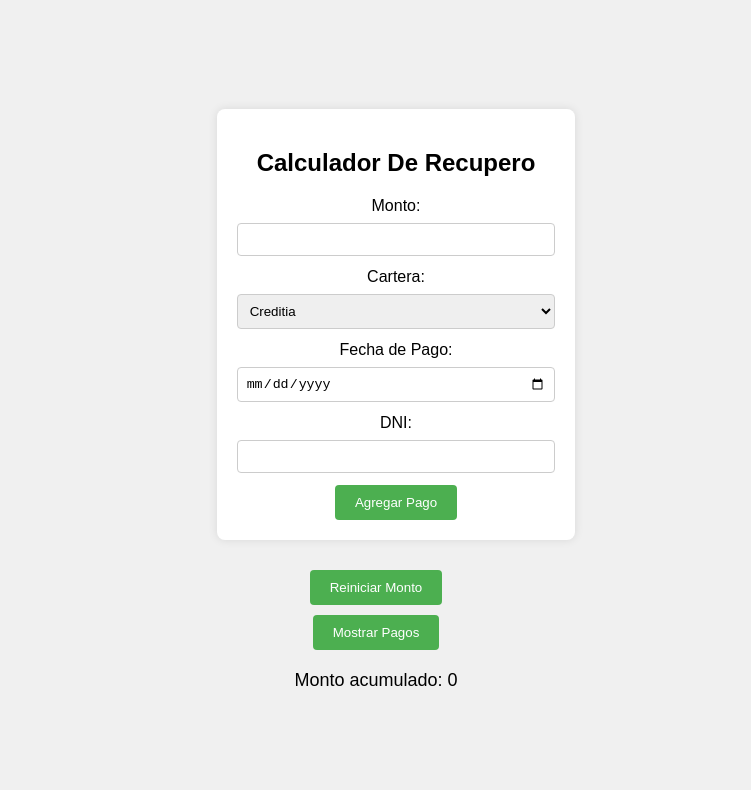
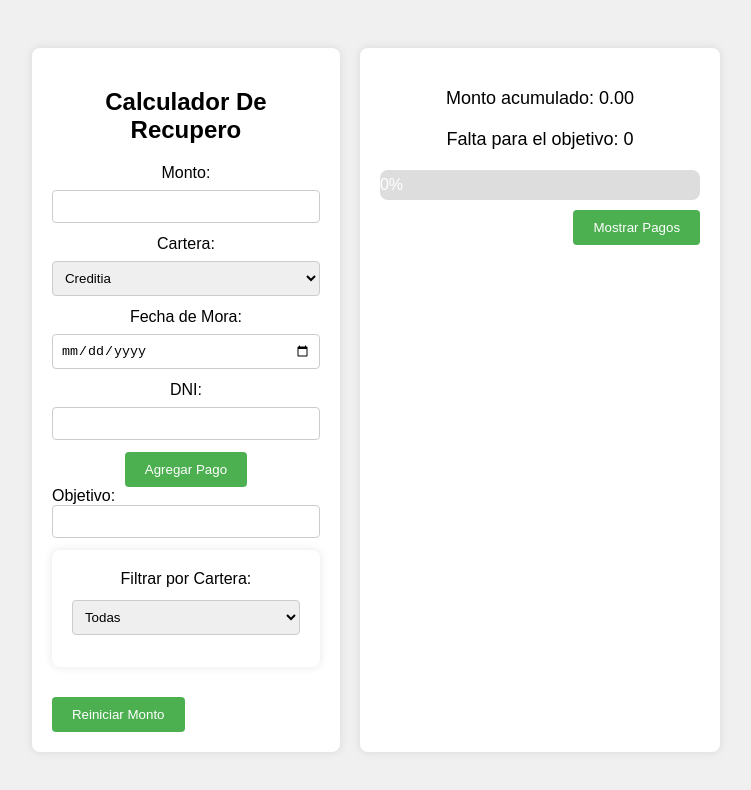
Before and after one commit to Maurodileva/contador_recuperos, a website: page index.html in a window 1280 px wide. Both pictures are taken after a click on the button "Reiniciar Monto". Shown: the whole page, without its empty margins (264-1015 px from the left). Drawn offline with Linux system fonts and the light colour scheme; no server answers.

Commit message:
cambios en la vistas para que sea mas como para el usuario

```diff
--- a/index.html
+++ b/index.html
@@ -7,7 +7,8 @@
     <link rel="stylesheet" href="styles.css">
 </head>
 <body>
-    <section>
+    <div class="container">
+        <section class="form-section">
             <div class="contenedor-inputs">
                 <h1>Calculador De Recupero</h1>
                 <form id="moneyForm">
@@ -19,21 +20,35 @@
                         <option value="Medife">Medife</option>
                         <option value="Wenance">Wenance</option>
                     </select>
-            <label for="date">Fecha de Pago:</label>
+                    <label for="date">Fecha de Mora:</label>
                     <input type="date" id="date" name="date" required>
                     <label for="dni">DNI:</label>
                     <input type="text" id="dni" name="dni" required>
                     <button type="submit">Agregar Pago</button>
+                </form>
+                <label for="goal">Objetivo:</label>
+                <input type="number" id="goal" name="goal">
             </div>
-    </form>
+            <div class="filtro-empresa">
+                <label for="filterCompany">Filtrar por Cartera:</label>
+                <select id="filterCompany" name="filterCompany">
+                    <option value="all">Todas</option>
+                    <option value="Creditia">Creditia</option>
+                    <option value="Medife">Medife</option>
+                    <option value="Wenance">Wenance</option>
+                </select>
             </div>
+            <button id="resetButton">Reiniciar Monto</button>
         </section>
-    <button id="resetButton">Reiniciar Monto</button>
+        <section class="data-section">
+            <div id="totalAmount">Monto acumulado: 0</div>
+            <div id="amountRemaining">Falta para el objetivo: 0</div>
+            <div class="progress-container">
+                <div class="progress-bar" id="progressBar"></div>
+            </div>
             <button id="toggleTableButton">Mostrar Pagos</button>
             <div id="paymentTable" class="hidden">
-
-
-        <table border="3">
+                <table>
                     <thead>
                         <tr>
                             <th>Monto</th>
@@ -47,7 +62,8 @@
                     </tbody>
                 </table>
             </div>
-    <div id="totalAmount">Monto acumulado: 0</div>
+        </section>
+    </div>
     <script src="script.js"></script>
 </body>
 </html>
--- a/package.json
+++ b/package.json
@@ -13,7 +13,10 @@
   "license": "ISC",
   "dependencies": {
     "body-parser": "^1.20.2",
-    "express": "^4.19.2"
+    "express": "^4.19.2",
+    "express-session": "^1.18.0",
+    "passport": "^0.7.0",
+    "passport-local": "^1.0.0"
   },
   "devDependencies": {
     "nodemon": "^3.1.3"
--- a/script.js
+++ b/script.js
@@ -5,6 +5,13 @@ document.addEventListener('DOMContentLoaded', function () {
     const paymentTable = document.getElementById('paymentTable');
     const paymentTableBody = document.getElementById('paymentTableBody');
     const totalAmountDisplay = document.getElementById('totalAmount');
+    const amountRemainingDisplay = document.getElementById('amountRemaining');
+    const progressBar = document.getElementById('progressBar');
+    const goalInput = document.getElementById('goal');
+    const filterCompany = document.getElementById('filterCompany');
+
+    let goal = 0;
+    let transactions = []; // Variable para almacenar todas las transacciones
 
     // Función para cargar el JSON desde el servidor
     function loadMoneyData() {
@@ -36,17 +43,20 @@ document.addEventListener('DOMContentLoaded', function () {
     }
 
     // Función para actualizar la visualización del monto acumulado
-    function updateTotalAmountDisplay(totalAmount) {
-        totalAmountDisplay.textContent = `Monto acumulado: ${totalAmount}`;
+    function updateTotalAmountDisplay(transactionsToShow) {
+        const totalAmount = transactionsToShow.reduce((sum, transaction) => sum + transaction.amount, 0);
+        totalAmountDisplay.textContent = `Monto acumulado: ${totalAmount.toFixed(2)}`;
+        updateProgressBar(totalAmount);
+        updateAmountRemaining(totalAmount);
     }
 
     // Función para llenar la tabla con los pagos registrados
-    function fillPaymentTable(transactions) {
+    function fillPaymentTable(transactionsToShow) {
         paymentTableBody.innerHTML = '';
-        transactions.forEach(transaction => {
+        transactionsToShow.forEach(transaction => {
             const row = document.createElement('tr');
             row.innerHTML = `
-                <td>${transaction.amount}</td>
+                <td>${transaction.amount.toFixed(2)}</td>
                 <td>${transaction.company}</td>
                 <td>${transaction.date}</td>
                 <td>${transaction.dni}</td>
@@ -55,35 +65,40 @@ document.addEventListener('DOMContentLoaded', function () {
         });
     }
 
-    // Cargar y mostrar el monto acumulado al cargar la página
-    loadMoneyData().then(moneyData => {
-        if (moneyData) {
-            updateTotalAmountDisplay(moneyData.totalAmount);
-            fillPaymentTable(moneyData.transactions);
-        }
-    });
+    // Función para actualizar la barra de progreso
+    function updateProgressBar(totalAmount) {
+        const percentage = goal > 0 ? (totalAmount / goal) * 100 : 0;
+        progressBar.style.width = `${Math.min(percentage, 100)}%`;
+        progressBar.textContent = `${Math.min(percentage, 100).toFixed(2)}%`;
+    }
+
+    // Función para actualizar la cantidad restante para alcanzar el objetivo
+    function updateAmountRemaining(totalAmount) {
+        const amountRemaining = Math.max(goal - totalAmount, 0);
+        amountRemainingDisplay.textContent = `Falta para el objetivo: ${amountRemaining.toFixed(2)}`;
+    }
+
+    // Función para filtrar las transacciones por empresa
+    function filterTransactions() {
+        const company = filterCompany.value;
+        const filteredTransactions = transactions.filter(transaction => company === 'all' || transaction.company === company);
+        fillPaymentTable(filteredTransactions);
+        updateTotalAmountDisplay(filteredTransactions);
+    }
 
     // Manejar el envío del formulario
     form.addEventListener('submit', function (event) {
-        event.preventDefault(); // Prevenir el envío del formulario
+        event.preventDefault();
 
-        // Obtener los valores ingresados
         const amountInput = document.getElementById('amount');
         const companyInput = document.getElementById('company');
         const dateInput = document.getElementById('date');
         const dniInput = document.getElementById('dni');
 
-        // Convertir los valores a los tipos adecuados
-        let amount = parseFloat(amountInput.value);
-        let company = companyInput.value;
-        let date = dateInput.value;
-        let dni = dniInput.value;
-
-        // Verificar si la conversión fue exitosa
-        if (isNaN(amount)) {
-            alert('Por favor, ingrese un número válido.');
-            return;
-        }
+        const amount = parseFloat(amountInput.value);
+        const company = companyInput.value;
+        const date = dateInput.value;
+        const dni = dniInput.value;
 
         // Crear la nueva transacción
         const newTransaction = {
@@ -93,17 +108,16 @@ document.addEventListener('DOMContentLoaded', function () {
             dni: dni
         };
 
-        // Guardar la transacción en el servidor
+        // Guardar la transacción en el servidor y manejar los datos después
         saveTransaction(newTransaction).then(() => {
-            // Recargar los datos después de guardar la transacción
             loadMoneyData().then(moneyData => {
-                // Actualizar la visualización del monto acumulado
-                updateTotalAmountDisplay(moneyData.totalAmount);
-                // Actualizar la tabla de pagos
-                fillPaymentTable(moneyData.transactions);
+                if (moneyData) {
+                    transactions = moneyData.transactions;
+                    filterTransactions();
+                }
             });
 
-            // Limpiar los campos de entrada
+            // Limpiar los campos de entrada después de guardar
             amountInput.value = '';
             companyInput.value = 'Creditia';
             dateInput.value = '';
@@ -114,10 +128,12 @@ document.addEventListener('DOMContentLoaded', function () {
     // Manejar el reinicio del monto acumulado
     resetButton.addEventListener('click', function () {
         resetMoneyData().then(data => {
-            // Actualizar la visualización del monto acumulado
-            updateTotalAmountDisplay(data.totalAmount);
-            // Limpiar la tabla de pagos
-            paymentTableBody.innerHTML = '';
+            transactions = [];
+            updateTotalAmountDisplay(transactions);
+            fillPaymentTable(transactions);
+            progressBar.style.width = '0%';
+            progressBar.textContent = '0%';
+            amountRemainingDisplay.textContent = 'Falta para el objetivo: 0';
         });
     });
 
@@ -130,4 +146,26 @@ document.addEventListener('DOMContentLoaded', function () {
             toggleTableButton.textContent = 'Mostrar Pagos';
         }
     });
+
+    // Manejar el cambio del objetivo
+    goalInput.addEventListener('input', function () {
+        goal = parseFloat(goalInput.value);
+        if (isNaN(goal) || goal <= 0) {
+            goal = 0;
+        }
+        updateProgressBar(transactions.reduce((sum, transaction) => sum + transaction.amount, 0));
+        updateAmountRemaining(transactions.reduce((sum, transaction) => sum + transaction.amount, 0));
+    });
+
+    // Manejar el cambio del filtro por empresa
+    filterCompany.addEventListener('change', filterTransactions);
+
+    // Inicializar los datos al cargar la página
+    loadMoneyData().then(moneyData => {
+        if (moneyData) {
+            transactions = moneyData.transactions;
+            updateTotalAmountDisplay(transactions);
+            fillPaymentTable(transactions);
+        }
+    });
 });
--- a/styles.css
+++ b/styles.css
@@ -1,28 +1,46 @@
+/* Existing styles */
 body {
     font-family: Arial, sans-serif;
+    background-color: #f0f0f0;
+    margin: 0;
+    padding: 0;
     display: flex;
-    flex-direction: column;
+    justify-content: center;
     align-items: center;
-    justify-content: center;
     height: 100vh;
-    margin: 0;
-    background-color: #f0f0f0;
 }
 
-.contenedor-inputs {
+.container {
+    display: flex;
+    flex-direction: row;
+    gap: 20px;
+}
+
+.form-section,
+.data-section {
     background-color: #ffffff;
     padding: 20px;
     border-radius: 8px;
     box-shadow: 0 0 10px rgba(0, 0, 0, 0.1);
-    text-align: center;
+    width: 45vw;
+}
+
+.form-section {
     max-width: 400px;
+}
+
+.data-section {
+    display: flex;
+    flex-direction: column;
+    align-items: center;
+    max-width: 600px;
     width: 100%;
-    margin-bottom: 20px;
 }
 
 h1 {
     font-size: 24px;
     margin-bottom: 20px;
+    text-align: center;
 }
 
 form {
@@ -68,9 +86,7 @@ button:hover {
 
 #paymentTable {
     width: 100%;
-    max-width: 600px;
     margin-top: 20px;
-    text-align: center; /* Centrar el contenido de la tabla */
 }
 
 #paymentTable table {
@@ -82,6 +98,7 @@ button:hover {
 #paymentTable td {
     padding: 8px;
     border: 1px solid #ddd;
+    text-align: center;
 }
 
 #paymentTable th {
@@ -92,7 +109,61 @@ button:hover {
     display: none;
 }
 
-#totalAmount {
+#totalAmount,
+#amountRemaining {
     font-size: 18px;
     margin-top: 20px;
 }
+
+.progress-container {
+    width: 100%;
+    background-color: #ddd;
+    border-radius: 8px;
+    margin-top: 20px;
+    height: 30px;
+}
+
+.progress-bar {
+    height: 100%;
+    width: 0;
+    background-color: #4CAF50;
+    border-radius: 8px;
+    text-align: center;
+    line-height: 30px;
+    color: white;
+}
+
+.filtro-empresa {
+    background-color: #ffffff;
+    padding: 20px;
+    border-radius: 8px;
+    box-shadow: 0 0 10px rgba(0, 0, 0, 0.1);
+    text-align: center;
+    width: 100%;
+    margin-bottom: 20px;
+}
+
+.filtro-empresa select {
+    width: 100%;
+    padding: 8px;
+    margin-top: 12px;
+    border: 1px solid #ccc;
+    border-radius: 4px;
+    box-sizing: border-box;
+}
+
+/* Ajuste de anchura para la sección de filtro */
+.filtro-empresa {
+    width: calc(100% - 40px); /* Ajustar ancho con padding incluido */
+}
+
+#toggleTableButton {
+    align-self: flex-end; /* Mover el botón a la derecha */
+}
+
+/* Estilos para el overflow de la tabla */
+#paymentTable {
+    max-height: 500px; /* Ajustar la altura máxima según sea necesario */
+    overflow-y: auto;
+    width: 100%;
+}
```
Also changed, not shown: dataMoney.Json (+9 -9 lines), 1 other file. Lines whose indentation alone changed are shown as unchanged.
